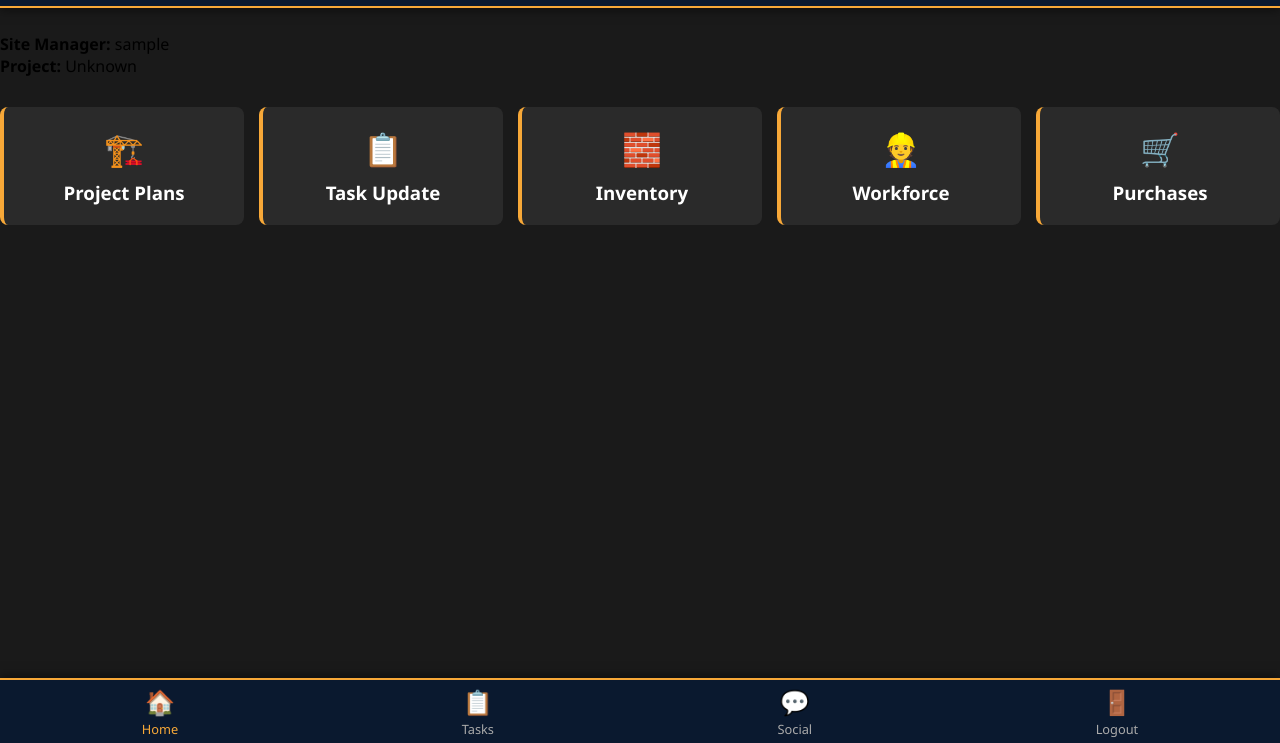
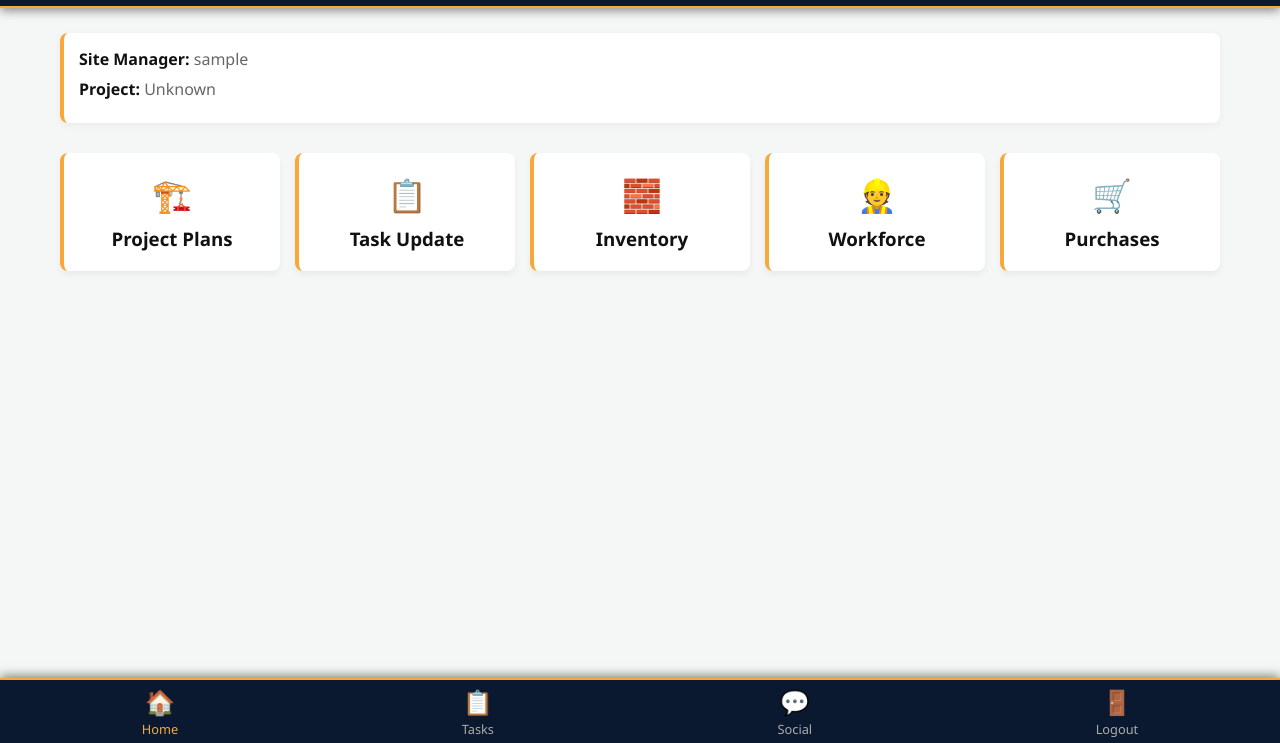
Before and after one commit to jaysavani92-ops/prayosha_Emp-app, a plain HTML site: page prayosha_employee/emp_dashboard.html in a window 1280 px wide. Shown: the part 57-800 px from the top of the page. Drawn offline with Linux system fonts and the light colour scheme; sample sign-in values are in the browser's storage.

Commit message:
Refactor CSS for light mode and layout enhancements
Updated styles for improved readability and light mode support.

```diff
--- a/prayosha_employee/emp_style.css
+++ b/prayosha_employee/emp_style.css
@@ -9,10 +9,12 @@
 body, html {
     height: 100%;
     width: 100%;
-    background-color: #1a1a1a;
+    /* Updated to a soft light gray/white for clean contrast */
+    background-color: #f4f7f6;
+    color: #333333;
 }
 
-/* Background Image with Dark/Warm Overlay */
+/* --- Login Page Styles --- */
 .login-container {
     height: 100vh;
     width: 100%;
@@ -21,11 +23,9 @@ body, html {
     align-items: center;
     justify-content: center;
     padding: 20px;
-    /* Replace 'construction-bg.jpg' with your hosted background image URL */
     background: linear-gradient(rgba(40, 30, 20, 0.7), rgba(20, 20, 20, 0.9)), url('construction-bg.jpg') no-repeat center center/cover;
 }
 
-/* White Logo Card */
 .logo-box {
     background-color: #ffffff;
     padding: 20px 40px;
@@ -40,7 +40,6 @@ body, html {
     display: block;
 }
 
-/* Typography */
 .text-content {
     text-align: left;
     width: 100%;
@@ -62,7 +61,6 @@ body, html {
     line-height: 1.4;
 }
 
-/* Form Styles */
 .login-form {
     width: 100%;
     max-width: 400px;
@@ -71,7 +69,6 @@ body, html {
     gap: 20px;
 }
 
-/* Translucent PIN Input */
 .input-group input {
     width: 100%;
     padding: 15px 20px;
@@ -98,7 +95,6 @@ body, html {
     transform: translateY(-5px);
 }
 
-/* Yellow Pill Button */
 .login-btn {
     width: 100%;
     padding: 16px;
@@ -123,12 +119,10 @@ body, html {
     background-color: #e59626;
 }
 
-/* Utility Classes */
 .hidden {
     display: none !important;
 }
 
-/* Footer Link */
 .footer-links {
     margin-top: 30px;
 }
@@ -143,6 +137,7 @@ body, html {
 .footer-links a:hover {
     color: #ffffff;
 }
+
 /* --- Navigation Bars (Blueprint Theme) --- */
 body {
     padding-top: 80px;
@@ -152,7 +147,7 @@ body {
 .top-nav {
     position: fixed; top: 0; left: 0; right: 0;
     height: 65px;
-    background-color: #0A192F; /* Deep Navy Blue */
+    background-color: #0A192F;
     display: flex; justify-content: space-between; align-items: center;
     padding: 0 20px; z-index: 1000;
     box-shadow: 0 2px 10px rgba(0,0,0,0.5);
@@ -161,7 +156,7 @@ body {
 
 .top-nav img { height: 40px; background: #fff; padding: 2px 10px; border-radius: 4px; }
 
-.notification-bell { position: relative; font-size: 1.5rem; cursor: pointer; }
+.notification-bell { position: relative; font-size: 1.5rem; cursor: pointer; color: #ffffff; }
 
 .badge {
     position: absolute; top: -5px; right: -8px;
@@ -188,7 +183,26 @@ body {
 .nav-item.active, .nav-item:hover { color: #f7a838; }
 .nav-icon { font-size: 1.5rem; margin-bottom: 2px; }
 
-/* --- Dashboard Module Grid --- */
+/* --- Dashboard Module Grid (Light Mode) --- */
+.dashboard-container {
+    max-width: 1200px;
+    margin: 0 auto;
+    padding: 0 20px;
+}
+
+.user-card {
+    background: #ffffff;
+    padding: 15px;
+    border-radius: 8px;
+    border-left: 4px solid #f7a838;
+    text-align: left;
+    box-shadow: 0 2px 8px rgba(0,0,0,0.05);
+    margin-top: 10px;
+}
+
+.user-card p { color: #666666; margin-bottom: 8px; }
+.user-card strong { color: #111111; }
+
 .module-grid {
     display: grid;
     grid-template-columns: repeat(auto-fit, minmax(140px, 1fr));
@@ -196,16 +210,17 @@ body {
 }
 
 .module-card {
-    background-color: #2a2a2a;
+    background-color: #ffffff;
     border-left: 4px solid #f7a838;
     padding: 20px 10px; border-radius: 8px;
-    text-align: center; text-decoration: none; color: #ffffff;
+    text-align: center; text-decoration: none; color: #111111;
     transition: transform 0.2s, box-shadow 0.2s;
+    box-shadow: 0 4px 6px rgba(0,0,0,0.05);
 }
 
 .module-card:hover {
     transform: translateY(-3px);
-    box-shadow: 0 5px 15px rgba(247, 168, 56, 0.2);
+    box-shadow: 0 8px 15px rgba(247, 168, 56, 0.2);
 }
 
 .card-icon { font-size: 2rem; margin-bottom: 10px; display: block; }
```
